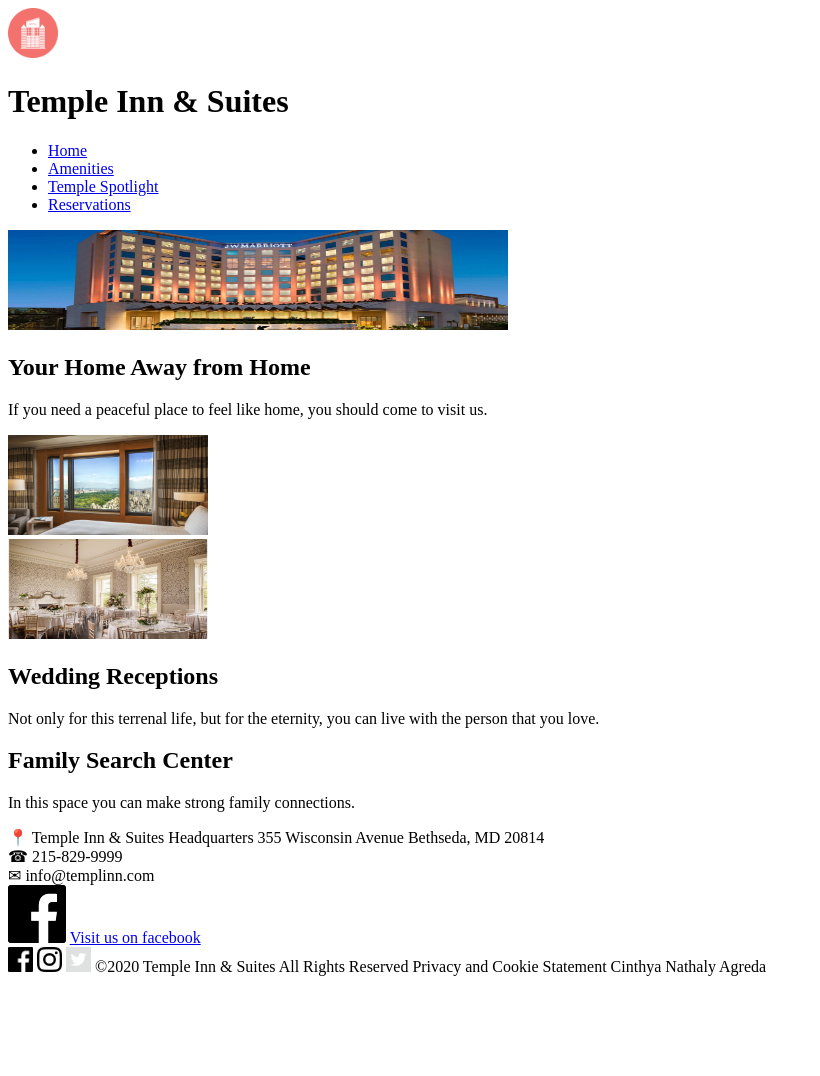
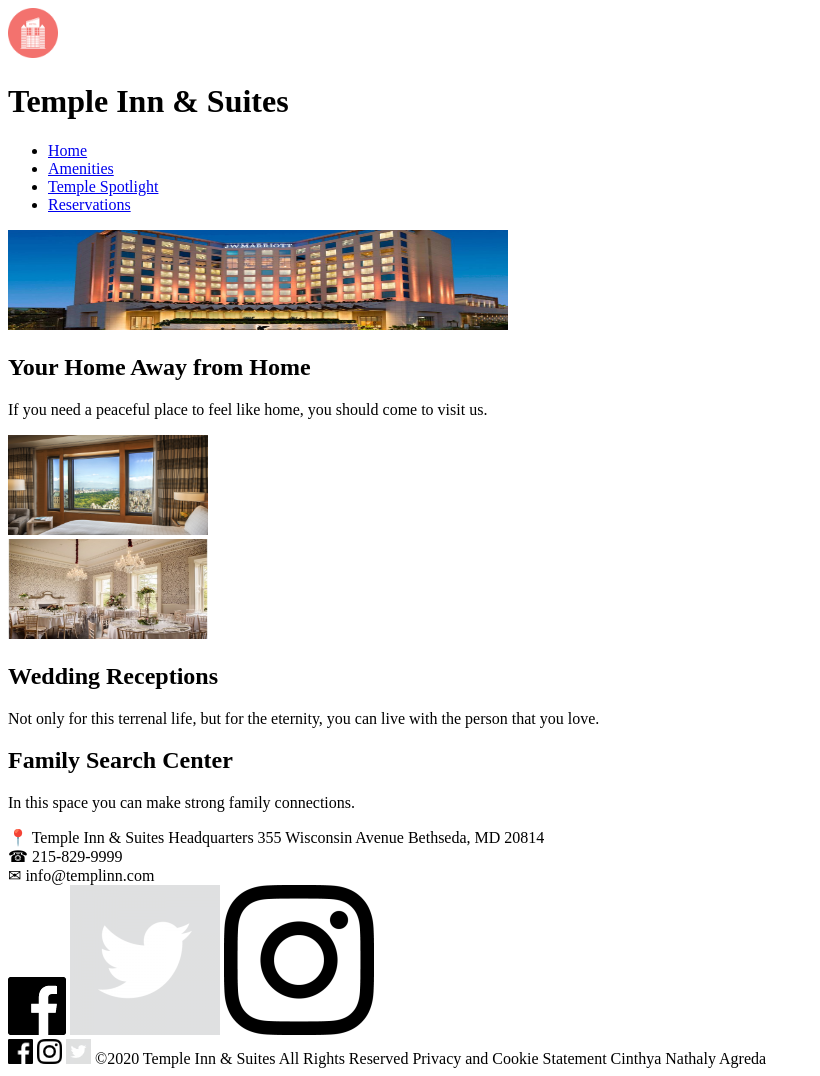
Before and after one commit to CinthyaAgreda/cinthyaagreda.github.io, a plain HTML site: page project/index.html in a window 1280 px wide. Shown: the whole page, without its empty margins (0-820 px from the left). Before the commit the page ends 984 px from the top, so only its background shows below. Drawn offline with Linux system fonts and the light colour scheme.

Commit message:
logo adds

```diff
--- a/project/index.html
+++ b/project/index.html
@@ -51,8 +51,20 @@
             ✉ info@templinn.com
         </div>
         <div class="social">
-            <img src="images/facebooklogo.png" alt="Facebook">
-            <a href="https://templeinnandsuites/facebook">Visit us on facebook</a>
+            <a href="https://www.facebook.com"
+            title="This links to our Facebook Page. Follow Us."
+            ><img src="images/facebooklogo.png" alt="Facebook Logo"
+            /></a>
+            <a href="https://www.twitter.com"
+            title="This links to our Twitter Account. Follow Us."
+            ><img src="images/twitterlogo.png" alt="Twitter Logo"
+            /></a>
+            <a href="https://www.instagram.com"
+            title="This links to our Instagram Account. Follow Us."
+            ><img src="images/instagramlogo.png" alt="Instagram Logo"
+            /></a>
+
+
 
 
 
```
Also changed, not shown: images/instagramlogo.png (added), images/twitterlogo.png (added).
